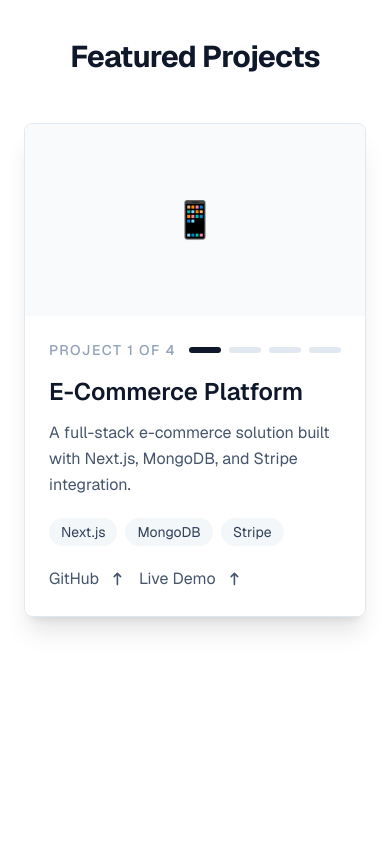
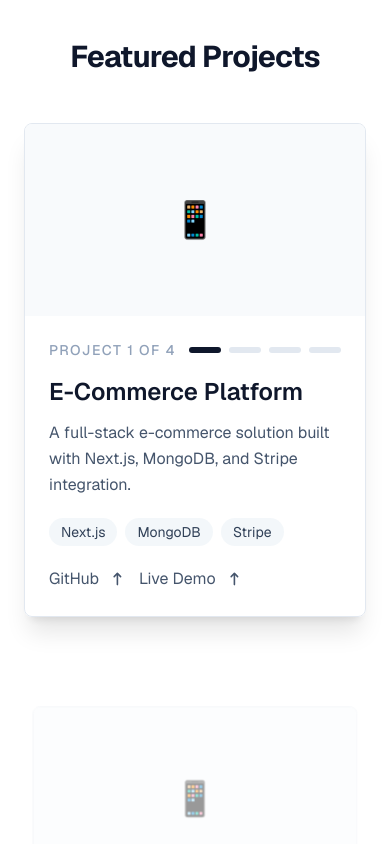
Before and after one commit to Bharatchoudhary11/portfolio, a Next.js app in the folder my-portfolio/: page / in a window 390 px wide. Shown: the part 1880-2724 px from the top of the page. Built offline with nearby package versions, Linux system fonts and the light colour scheme.

Commit message:
Reduce spacing in projects section

```diff
--- a/my-portfolio/src/app/page.tsx
+++ b/my-portfolio/src/app/page.tsx
@@ -229,14 +229,14 @@ export default function Home() {
         <div className="max-w-6xl mx-auto">
           <h2 className="text-3xl font-bold tracking-tight text-slate-900 dark:text-white mb-12 text-center">Featured Projects</h2>
           <div className="relative">
-            <div className="space-y-[60vh]">
+            <div className="space-y-16 md:space-y-24 lg:space-y-32">
               {projects.map((project, index) => (
                 <div
                   key={index}
                   ref={(el) => {
                     projectRefs.current[index] = el;
                   }}
-                  className="h-[120vh]"
+                  className="min-h-[60vh] md:min-h-[65vh] lg:min-h-[70vh]"
                 >
                   <article
                     className={`sticky top-32 mx-auto max-w-4xl bg-white/80 dark:bg-white/5 rounded-lg border border-slate-200 dark:border-white/10 overflow-hidden transition-all duration-500 backdrop-blur-sm ${
```
